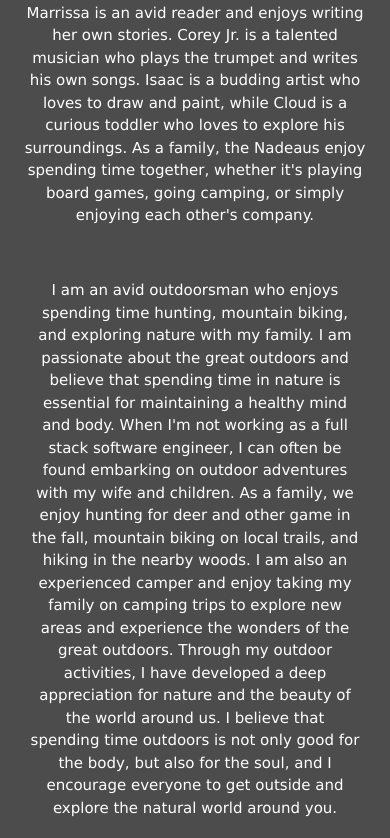
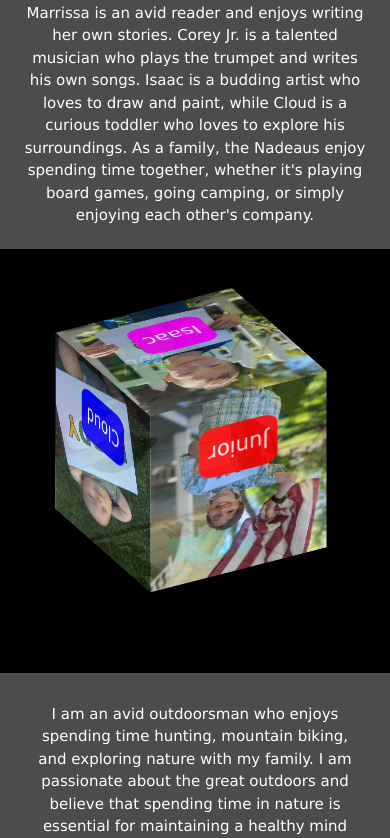
Before and after one commit to corey-nadeau/portfolio, a React (Vite) app: page / in a window 390 px wide. Shown: the part 1159-1997 px from the top of the page. Built offline with nearby package versions, Linux system fonts and the light colour scheme.

Commit message:
twelth commit

```diff
--- /dev/null
+++ b/src/components/Cubed.jsx
@@ -0,0 +1,38 @@
+import React from 'react'
+import getRandomColor from '../config/RandomColor'
+import sl10 from '../assets/slide2/sl10.jpg'
+import sl11 from '../assets/slide2/sl11.jpg'
+import sl12 from '../assets/slide2/sl12.jpg'
+import sl13 from '../assets/slide2/sl13.jpg'
+import sl16 from '../assets/slide3/sl16.jpg'
+import sl15 from '../assets/slide3/sl15.jpg'
+
+
+function Cubed() {
+    const faces = document.querySelectorAll('.change', '#change');
+
+        faces.forEach(face => {
+            face.addEventListener('click', () => {
+                face.style.backgroundColor = getRandomColor();
+
+            });
+        });
+
+  return (
+    <div className='pl-20 pt-20 md:pr-72 md:pt-72 bg-black md:bg-inherit'>
+      <div id="cube" className=''>
+        <div className="cuface cufront"><div className="intext1 change" id='change'>Junior</div><img src={sl12} className=' h-full w-full'></img></div>
+        <div className="cuface cuback"><div className="intext2 change" id='change'>Dad</div><img src={sl16} className=' h-full w-full'></img></div>
+        <div className="cuface curight"><div className="intext3 change" id='change'>Cloud</div><img src={sl13} className=' h-full w-full'></img></div>
+        <div className="cuface culeft"><div className="intext4 change" id='change'>Marrissa</div><img src={sl11} className=' h-full w-full'></img></div>
+        <div className="cuface cutop"><div className="intext5 change " id='change'>Mom</div><img src={sl15} className=' h-full w-full'></img></div>
+        <div className="cuface cubottom"><div className="intext6 change" id='change'>Isaac</div><img src={sl10} className=' h-full w-full'></img></div>
+    </div>
+    <div>
+        <h3 className=" text-white p-3 md:rounded-lg pr-20 md:pr-0"></h3>
+    </div>
+    </div>
+  )
+}
+
+export default Cubed
--- a/src/components/Landing.jsx
+++ b/src/components/Landing.jsx
@@ -1,8 +1,8 @@
 import React from 'react'
 import profpic from '../assets/profilePic.jpeg'
 import SimpleImageSlider from "react-simple-image-slider"
-import { slider1, slider2 } from '../config/SliderData'
-import { bgSlider } from '../config/bgSliderData'
+import Cubed from './Cubed'
+import { slider1, slider2, bgSlider } from '../config/SliderData'
 
 function Landing() {
 
@@ -57,7 +57,7 @@ function Landing() {
           complex world of medical insurance and ensuring that they receive the care they need. Kayleen and I have four children: Marrissa, Corey Jr., Isaac, and Cloud.
           Marrissa is an avid reader and enjoys writing her own stories. Corey Jr. is a talented musician who plays the trumpet and writes his own songs. Isaac is a budding artist
           who loves to draw and paint, while Cloud is a curious toddler who loves to explore his surroundings. As a family, the Nadeaus enjoy spending time together, whether
-          it's playing board games, going camping, or simply enjoying each other's company.</div>
+          it's playing board games, going camping, or simply enjoying each other's company.</div><Cubed />
         </div>
 
 
--- /dev/null
+++ b/src/config/RandomColor.jsx
@@ -0,0 +1,15 @@
+import React from 'react'
+
+function getRandomColor() {
+
+    const letters = '0123456789ABCDEF';
+    let color = '#';
+    for (let i = 0; i < 6; i++) {
+        color += letters[Math.floor(Math.random() * 16)];
+    }
+    return color;
+}
+
+
+
+export default getRandomColor
--- a/src/config/SliderData.jsx
+++ b/src/config/SliderData.jsx
@@ -4,7 +4,6 @@ import sl3 from '../assets/slide1/sl3.jpg'
 import sl4 from '../assets/slide1/sl4.jpg'
 import sl5 from '../assets/slide1/sl5.jpg'
 import sl6 from '../assets/slide1/sl6.jpg'
-
 import sl7 from '../assets/slide2/sl7.jpg'
 import sl8 from '../assets/slide2/sl8.jpg'
 import sl9 from '../assets/slide2/sl9.jpg'
@@ -21,6 +20,14 @@ import sl18 from '../assets/slide3/sl18.jpg'
 import sl19 from '../assets/slide3/sl19.jpg'
 import sl20 from '../assets/slide3/sl20.jpg'
 
+import bg from '../assets/bg1.jpg'
+import bg2 from '../assets/bg2.jpg'
+import bg3 from '../assets/bg3.jpg'
+import bg4 from '../assets/bg4.jpg'
+import bg5 from '../assets/bg5.jpg'
+
 export const slider1 = [sl1, sl2, sl3, sl4, sl5, sl6, sl7, sl8, sl9, sl10, sl11, sl12, sl13]
 
 export const slider2 = [sl14, sl15, sl16, sl17, sl18, sl19, sl20]
+
+export const bgSlider = [ bg, bg2, bg3, bg4, bg5]
--- a/src/config/bgSliderData.jsx
+++ /dev/null
@@ -1,7 +0,0 @@
-import bg from '../assets/bg1.jpg'
-import bg2 from '../assets/bg2.jpg'
-import bg3 from '../assets/bg3.jpg'
-import bg4 from '../assets/bg4.jpg'
-import bg5 from '../assets/bg5.jpg'
-
-export const bgSlider = [ bg, bg2, bg3, bg4, bg5]
--- a/src/index.css
+++ b/src/index.css
@@ -29,3 +29,118 @@
     display: none;
   }
 }
+
+#cube {
+  width: 200px;
+  height: 200px;
+  position: relative;
+  transform-style: preserve-3d;
+  transform: rotateX(0deg) rotateY(0deg);
+  animation: rotation 15s infinite linear;
+  margin-top: 5%;
+  margin-left: 5%;
+  margin-bottom: 35%
+}
+
+.cutext { padding-left: 5%; }
+
+.cuface {
+  position: absolute;
+  width: 200px;
+  height: 200px;
+  opacity: 0.85;
+  cursor: pointer;
+  transition: background-color 0.5s;
+}
+
+.intext1 {
+  text-align: center;
+  margin: 0;
+  position: absolute;
+  top: 70%;
+  left: 50%;
+  transform: translate(-50%, -50%);
+  font-size: x-large;
+  color: white;
+  border-radius: 20%;
+  padding: 10px;
+  background-color: red;
+}
+.intext2 {
+  text-align: center;
+  margin: 0;
+  position: absolute;
+  top: 70%;
+  left: 50%;
+  transform: translate(-50%, -50%);
+  font-size: x-large;
+  color: white;
+  border-radius: 20%;
+  padding: 10px;
+  background-color: green;
+}
+.intext3 {
+  text-align: center;
+  margin: 0;
+  position: absolute;
+  top: 70%;
+  left: 50%;
+  transform: translate(-50%, -50%);
+  font-size: x-large;
+  color: white;
+  border-radius: 20%;
+  padding: 10px;
+  background-color: blue;
+}
+.intext4 {
+  text-align: center;
+  margin: 0;
+  position: absolute;
+  top: 70%;
+  left: 50%;
+  transform: translate(-50%, -50%);
+  font-size: x-large;
+  color: white;
+  border-radius: 20%;
+  padding: 10px;
+  background-color: yellow;
+}
+.intext5 {
+  text-align: center;
+  margin: 0;
+  position: absolute;
+  top: 70%;
+  left: 50%;
+  transform: translate(-50%, -50%);
+  font-size: x-large;
+  color: white;
+  border-radius: 20%;
+  padding: 10px;
+  background-color: cyan;
+}
+.intext6 {
+  text-align: center;
+  margin: 0;
+  position: absolute;
+  top: 70%;
+  left: 50%;
+  transform: translate(-50%, -50%);
+  font-size: x-large;
+  color: white;
+  border-radius: 20%;
+  padding: 10px;
+  background-color: magenta;
+}
+
+.cufront { transform: translateZ(100px); }
+.cuback { transform: rotateY(180deg) translateZ(100px); }
+.curight { transform: rotateY(90deg) translateZ(100px); }
+.culeft { transform: rotateY(-90deg) translateZ(100px); }
+.cutop { transform: rotateX(90deg) translateZ(100px); }
+.cubottom { transform: rotateX(-90deg) translateZ(100px); }
+
+
+@keyframes rotation {
+  from { transform: rotateX(0deg) rotateY(0deg); }
+  to { transform: rotateX(360deg) rotateY(360deg); }
+}
```
